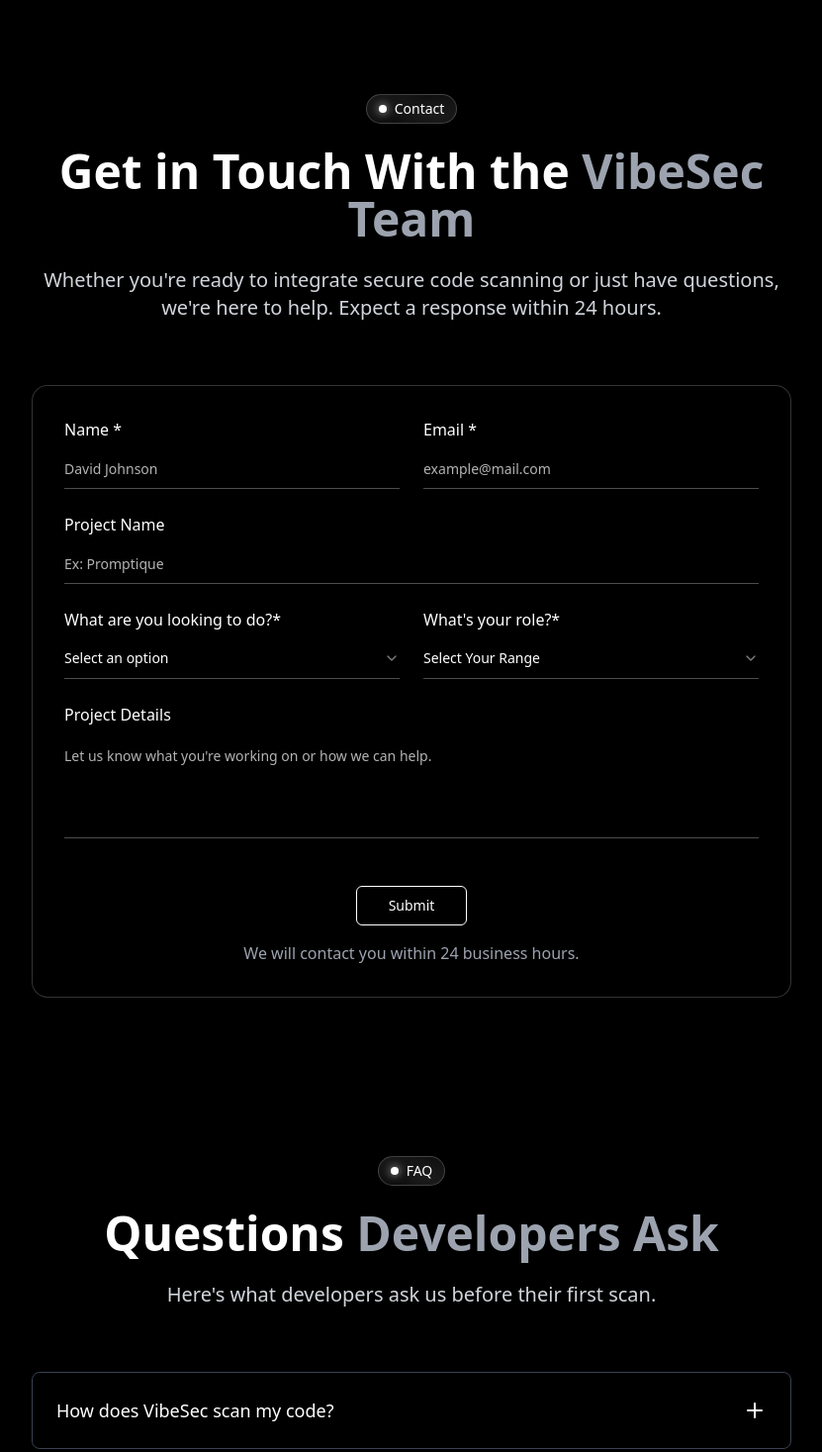
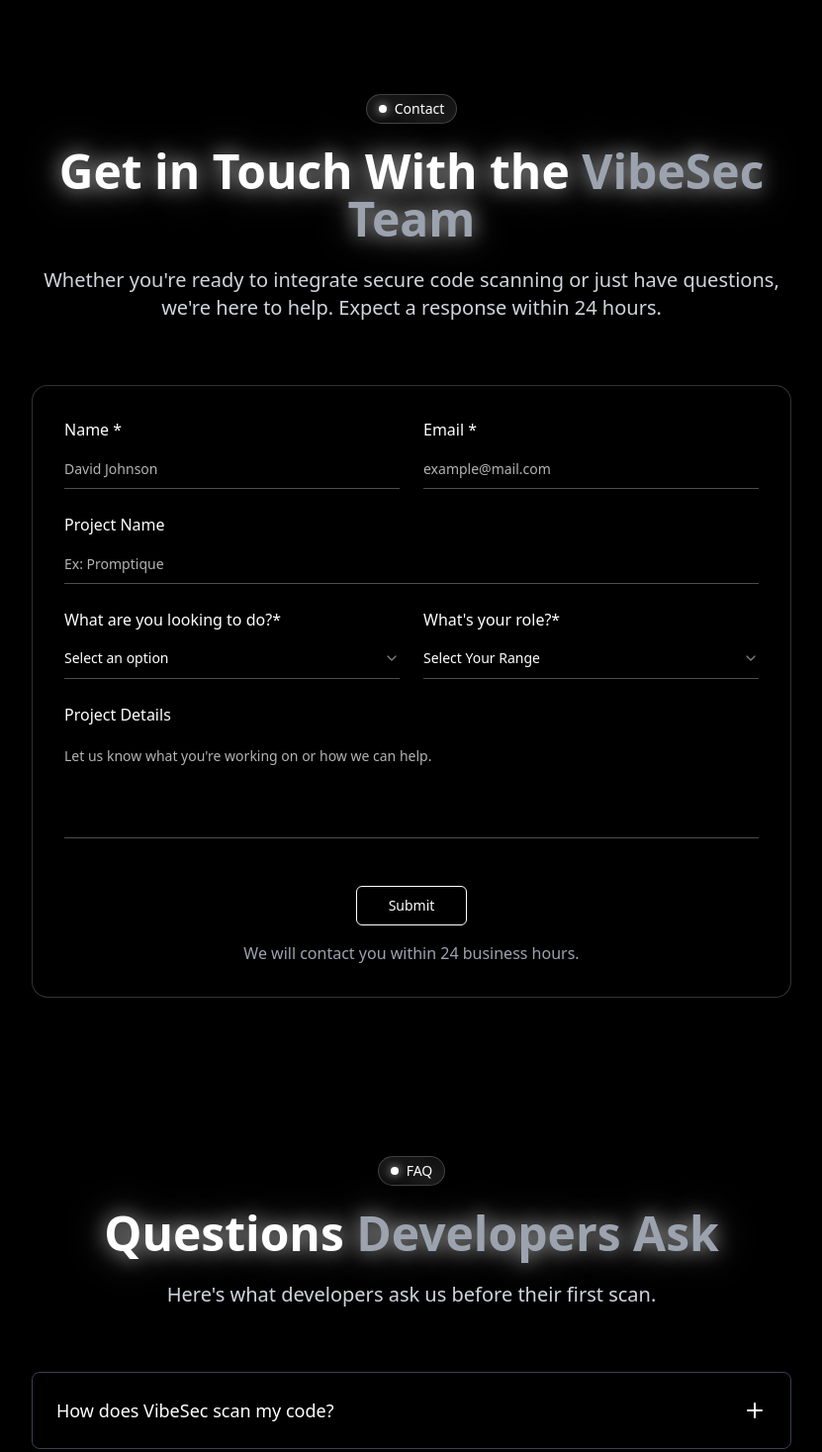
Before and after one commit to censorly/censorly, a React (Vite) app: page / in a window 1280 px wide. Shown: the part 4766-6233 px from the top of the page at 99% size, without its empty margins (224-1055 px from the left). Built offline with nearby package versions, Linux system fonts and the light colour scheme.

Commit message:
Add glow effect to headings
Added a white glow effect to the "Get in Touch With the VibeSec Team" and "Questions Developers Ask" headings in the Contact and FAQ sections.

```diff
--- a/src/components/Contact.tsx
+++ b/src/components/Contact.tsx
@@ -1,3 +1,4 @@
+
 import { Button } from "@/components/ui/button";
 import { Input } from "@/components/ui/input";
 import { Label } from "@/components/ui/label";
@@ -14,7 +15,7 @@ const Contact = () => {
             <span className="text-white text-sm font-medium glow-text">Contact</span>
           </div>
 
-          <h2 className="text-4xl md:text-5xl font-bold mb-6">
+          <h2 className="text-4xl md:text-5xl font-bold mb-6" style={{ textShadow: '0 0 20px rgba(255,255,255,0.6), 0 0 40px rgba(255,255,255,0.4)' }}>
             Get in Touch With the{" "}
             <span className="text-gray-400">VibeSec Team</span>
           </h2>
--- a/src/components/FAQ.tsx
+++ b/src/components/FAQ.tsx
@@ -44,7 +44,7 @@ const FAQ = () => {
             <span className="text-white text-sm font-medium glow-text">FAQ</span>
           </div>
 
-          <h2 className="text-4xl md:text-5xl font-bold mb-6">
+          <h2 className="text-4xl md:text-5xl font-bold mb-6" style={{ textShadow: '0 0 20px rgba(255,255,255,0.6), 0 0 40px rgba(255,255,255,0.4)' }}>
             Questions{" "}
             <span className="text-gray-400">Developers Ask</span>
           </h2>
```
